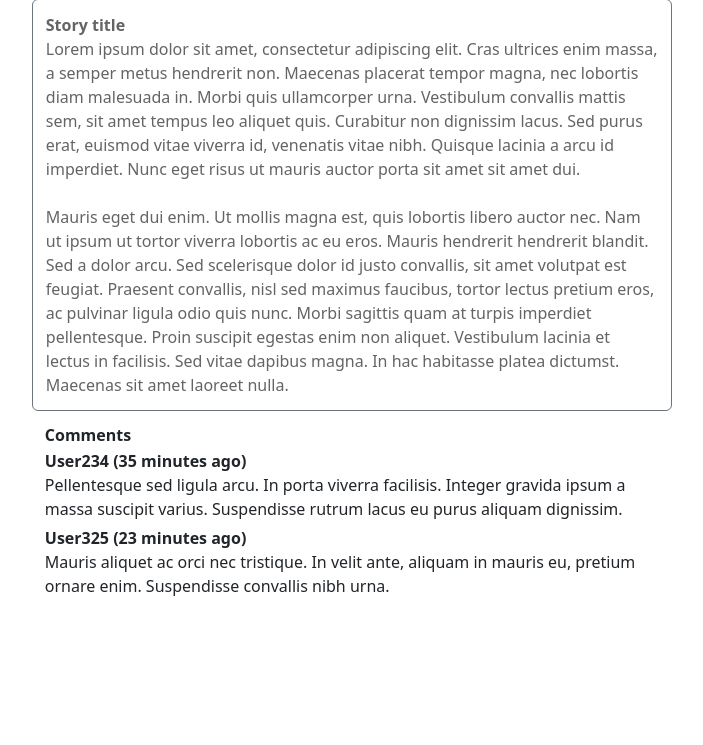
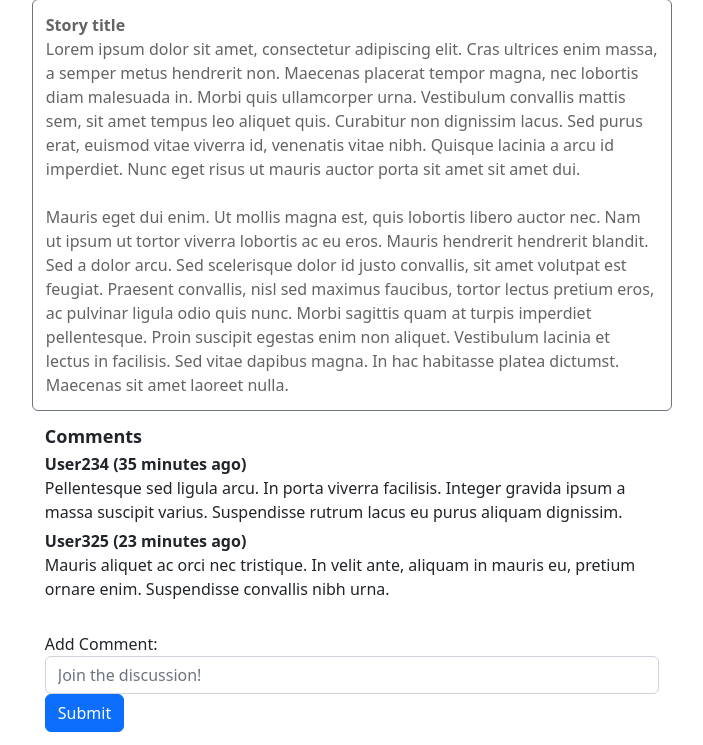
Before and after one commit to santacalculus/online-hate-interventions, a Django app: page / in a window 1280 px wide. Shown: the part 99-844 px from the top of the page, without its empty margins (288-991 px from the left). Before the commit the page ends 695 px from the top, so only its background shows below. Run offline with Django 4.2, Linux system fonts and the light colour scheme.

Commit message:
added the comment form - no implementation yet

```diff
--- a/blog/static/blog/base.css
+++ b/blog/static/blog/base.css
@@ -32,8 +32,15 @@
 #comment_header {
     display: inline-block;
     margin-bottom: 2px;
+    font-size: 18px;
 }
 
 .comments {
     margin-bottom: 5px;
 }
+
+#post-input-box {
+    margin-left: 25%;
+    width: 50%;
+    padding: 1%;
+}
--- a/blog/templates/blog/pagecontent.html
+++ b/blog/templates/blog/pagecontent.html
@@ -32,7 +32,11 @@
     </div>
 </div>
 
-<form>
+    <form  method="POST" id="post-input-box">
+        <label id="id_post_input_label"> Add Comment: </label>
+        <input type="text" class="form-control" id ="id_post_input_text" name="text" placeholder="Join the discussion!">
+        {% csrf_token %}
+        <button type="submit" class="btn btn-primary" id="id_post_button">Submit</button>
+    </form>
 
-</form>
 {% endblock %}
```
